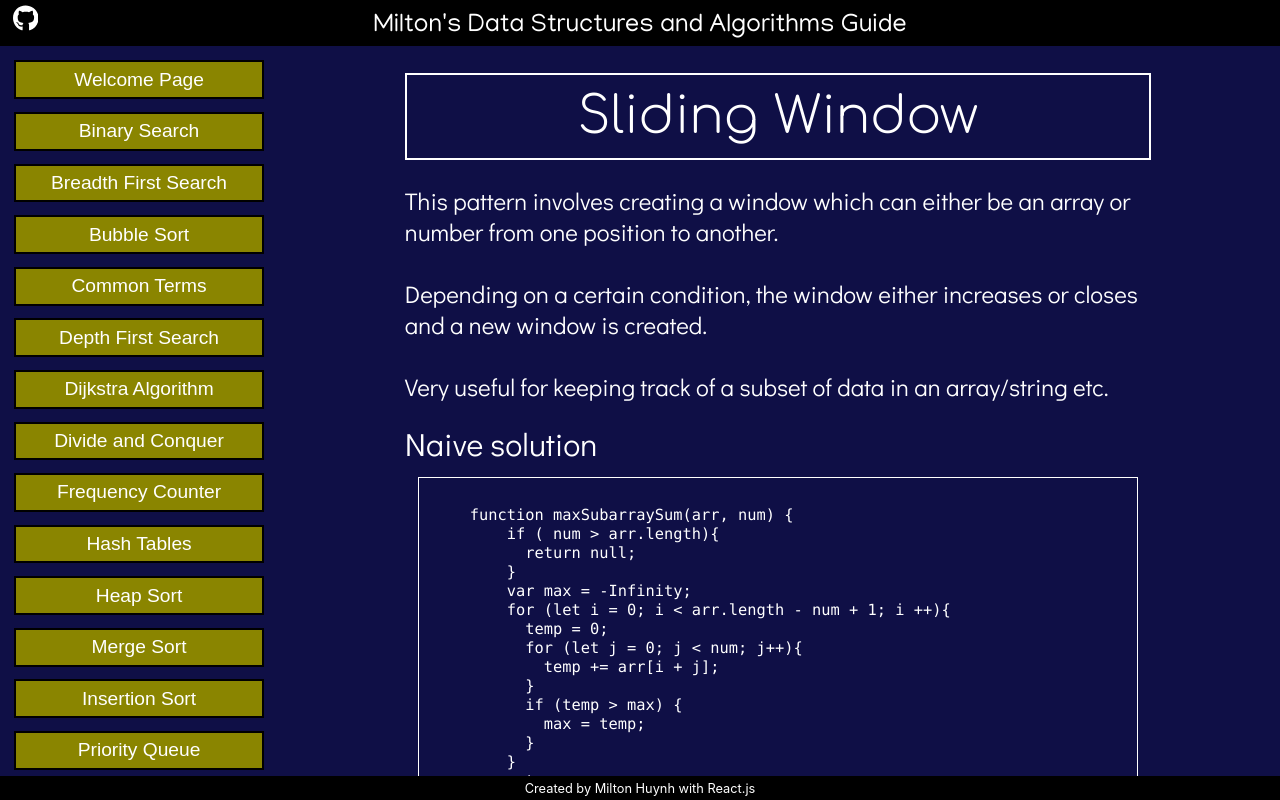
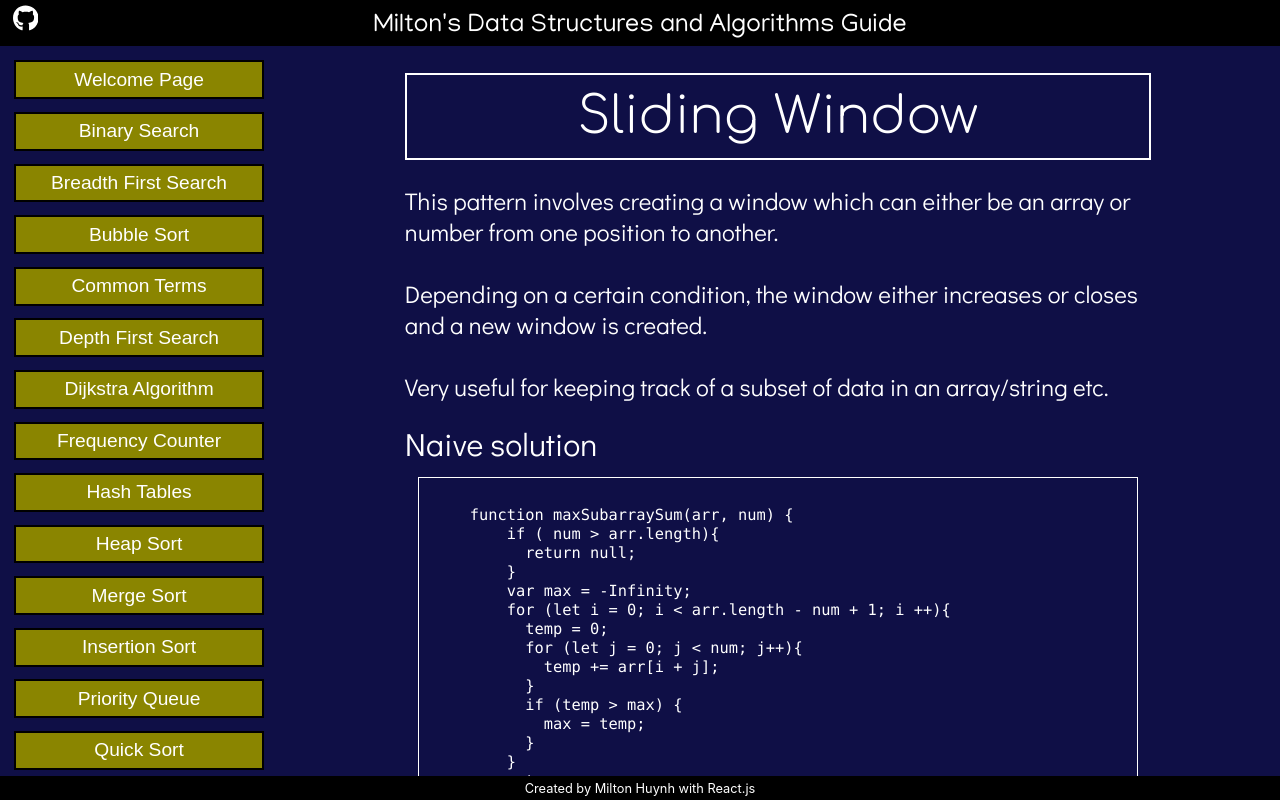
Before and after one commit to miltonhuynh/DSA-guide, a React (Create React App) app in the folder app/: page /DSA-guide/SlidingWindow in a window 1280 px wide. Built offline with nearby package versions, Linux system fonts and the light colour scheme; a web font is replaced by a local one.

Commit message:
Removed divide and conquer

```diff
--- a/app/src/Components/Nav.js
+++ b/app/src/Components/Nav.js
@@ -13,7 +13,6 @@ export default function Nav() {
       <div class="Concept_Links" onClick={() => navigate("Definitions")}>Common Terms</div>
       <div class="Concept_Links" onClick={() => navigate("DepthFirstSearch")}>Depth First Search</div>
       <div class="Concept_Links" onClick={() => navigate("Dijkstra")}>Dijkstra Algorithm</div>
-      <div class="Concept_Links" onClick={() => navigate("DivideConquer")}>Divide and Conquer</div>
       <div class="Concept_Links" onClick={() => navigate("FrequencyCounter")}>Frequency Counter</div>
       <div class="Concept_Links" onClick={() => navigate("HashTables")}>Hash Tables</div>
       <div class="Concept_Links" onClick={() => navigate("HeapSort")}>Heap Sort</div>
--- a/app/src/Concepts/DivideConquer.js
+++ /dev/null
@@ -1,9 +0,0 @@
-import React from 'react'
-
-export default function DivideConquer() {
-  return (
-    <div class="Concept_page">
-      <div class="Concept_title">Divide and Conquer</div>
-    </div>
-  )
-}
--- a/app/src/index.js
+++ b/app/src/index.js
@@ -23,7 +23,6 @@ import SpaceComplexity from './Concepts/SpaceComplexity';
 import FrequencyCounter from './Concepts/FrequencyCounter';
 import Recursion from './Concepts/Recursion';
 import SlidingWindow from './Concepts/SlidingWindow';
-import DivideConquer from './Concepts/DivideConquer';
 
 const root = ReactDOM.createRoot(document.getElementById('root'));
 root.render(
@@ -50,7 +49,6 @@ root.render(
         <Route path="/DSA-guide/Definitions" element={<Definitions />} />
         <Route path="/DSA-guide/Recursion" element={<Recursion />} />
         <Route path="/DSA-guide/SlidingWindow" element={<SlidingWindow />} />
-        <Route path="/DSA-guide/DivideConquer" element={<DivideConquer />} />
       </Route>
     </Routes>
   </BrowserRouter>
```
